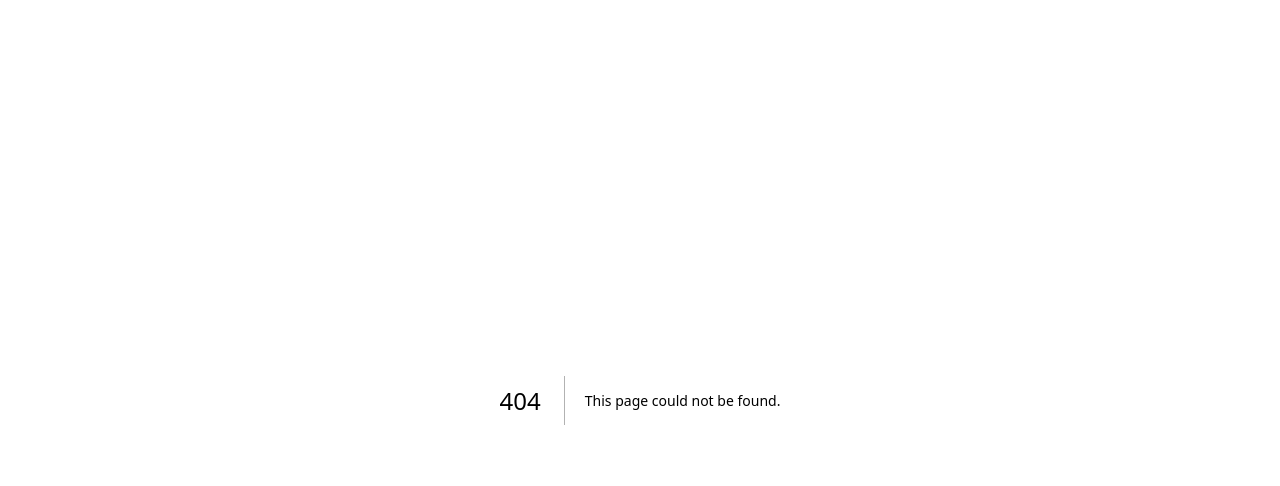
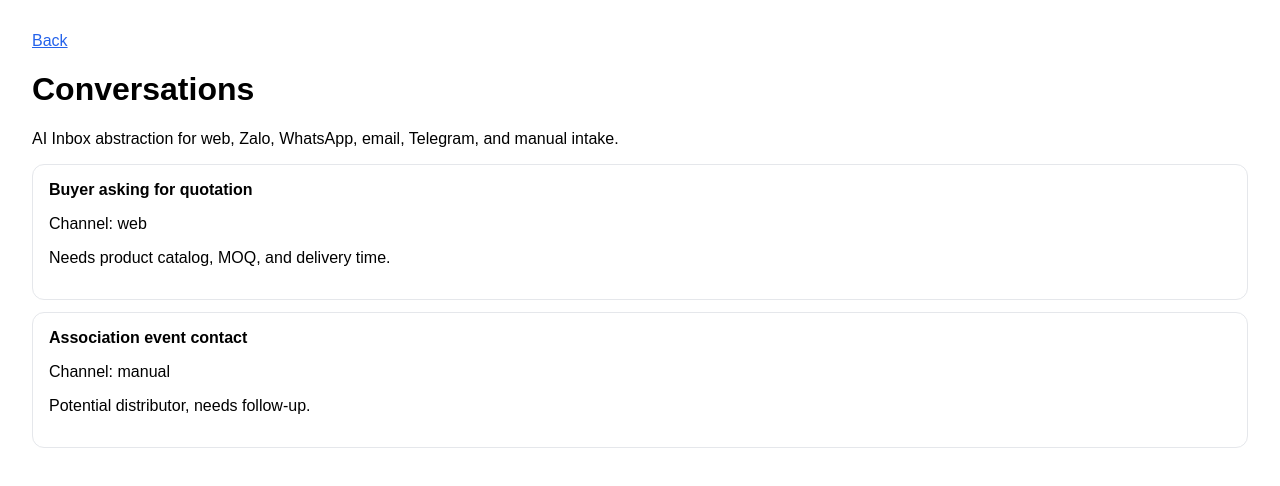
Before and after one commit to le8433622/tradeos-core, a Next.js app in the folder apps/web/: page /conversations in a window 1280 px wide. Before the commit this address had no page. Shown: the top 486 px of the page. Built offline with nearby package versions, Linux system fonts and the light colour scheme.

Commit message:
add conversations page

```diff
--- /dev/null
+++ b/apps/web/app/conversations/page.tsx
@@ -0,0 +1,21 @@
+const conversations = [
+  { channel: 'web', title: 'Buyer asking for quotation', summary: 'Needs product catalog, MOQ, and delivery time.' },
+  { channel: 'manual', title: 'Association event contact', summary: 'Potential distributor, needs follow-up.' },
+];
+
+export default function ConversationsPage() {
+  return (
+    <main style={{ padding: 32, fontFamily: 'Arial, sans-serif' }}>
+      <a href="/" style={{ color: '#2563eb' }}>Back</a>
+      <h1>Conversations</h1>
+      <p>AI Inbox abstraction for web, Zalo, WhatsApp, email, Telegram, and manual intake.</p>
+      {conversations.map((item) => (
+        <article key={item.title} style={{ border: '1px solid #e5e7eb', borderRadius: 12, padding: 16, marginBottom: 12 }}>
+          <strong>{item.title}</strong>
+          <p>Channel: {item.channel}</p>
+          <p>{item.summary}</p>
+        </article>
+      ))}
+    </main>
+  );
+}
```
